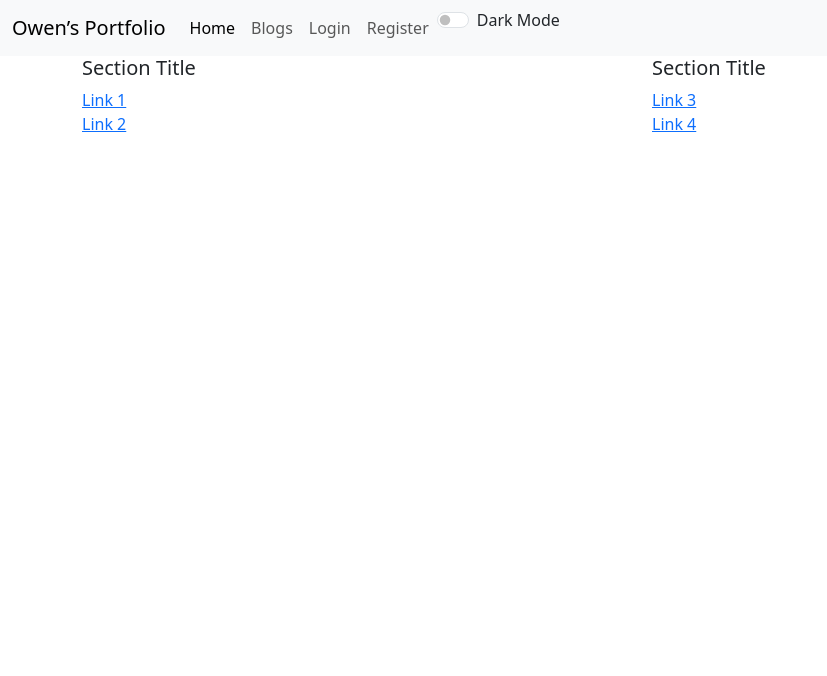
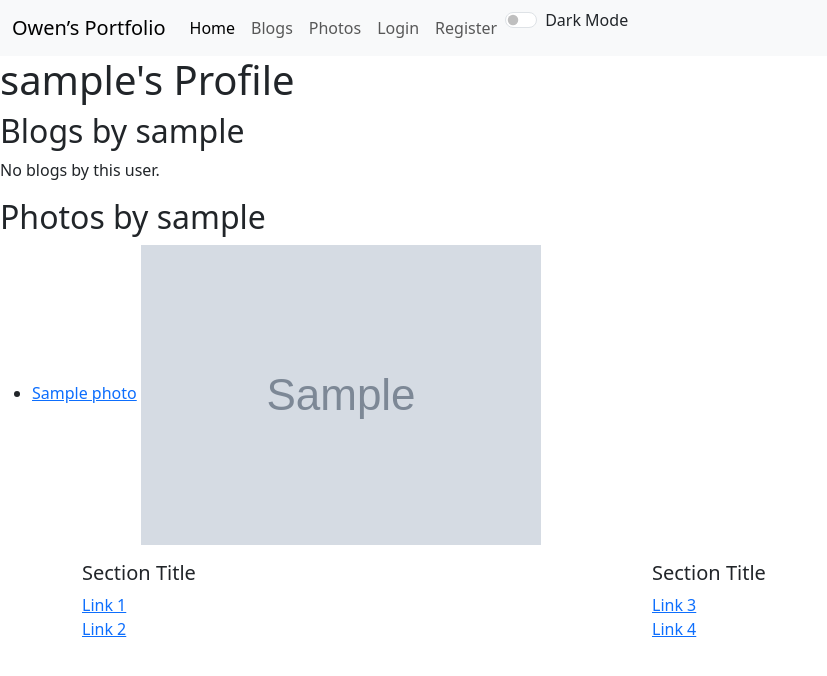
Before and after one commit to owenthcarey/django-portfolio, a Django app: a page that uses templates/base_generic.html in a window 1280 px wide. Shown: the top 676 px of the page, without its empty margins (0-827 px from the left). Run offline with Django 4.2, Linux system fonts and the light colour scheme; tables that the repository leaves empty hold one stand-in row (values such as "Sample post"); grey boxes marked "Sample" are stand-in pictures; data that the repository does not hold is empty; parts of the project's set-up code (start-up, migrations or seed data) failed here and were passed over.

Commit message:
Update profile

```diff
--- a/accounts/templates/accounts/user_profile.html
+++ b/accounts/templates/accounts/user_profile.html
@@ -1 +1,33 @@
 {% extends "base_generic.html" %}
+
+{% block content %}
+  <h1>{{ profile_user.username }}'s Profile</h1>
+  <h2>Blogs by {{ profile_user.username }}</h2>
+  {% if user_blogs %}
+    <ul>
+      {% for blog in user_blogs %}
+        <li>
+          <a href="{% url 'blogs:detail' blog.id %}">{{ blog.title }}</a>
+        </li>
+      {% endfor %}
+    </ul>
+  {% else %}
+    <p>No blogs by this user.</p>
+  {% endif %}
+
+  <h2>Photos by {{ profile_user.username }}</h2>
+  {% if user_photos %}
+    <ul>
+      {% for photo in user_photos %}
+        <li>
+          <a href="{% url 'photos:detail' photo.id %}">{{ photo.title }}</a>
+          {% if photo.image %}
+            <img src="{{ photo.image.url }}" alt="{{ photo.title }}">
+          {% endif %}
+        </li>
+      {% endfor %}
+    </ul>
+  {% else %}
+    <p>No photos by this user.</p>
+  {% endif %}
+{% endblock %}
--- a/accounts/views.py
+++ b/accounts/views.py
@@ -4,6 +4,9 @@ from django.contrib.auth.forms import UserCreationForm
 from django.contrib.auth.models import User
 from django.http import HttpRequest, HttpResponse
 from django.shortcuts import get_object_or_404, redirect, render
+
+from blogs.models import Blog
+from photos.models import Photo
 
 
 @login_required
@@ -25,4 +28,7 @@ def register(request: HttpRequest) -> HttpResponse:
 
 def user_profile(request, username):
     user = get_object_or_404(User, username=username)
-    return render(request, "accounts/user_profile.html", {"profile_user": user})
+    user_blogs = Blog.objects.filter(author=user)
+    user_photos = Photo.objects.filter(author=user)
+    context = {"profile_user": user, "user_blogs": user_blogs, "user_photos": user_photos}
+    return render(request, "accounts/user_profile.html", context)
--- a/templates/base_generic.html
+++ b/templates/base_generic.html
@@ -25,6 +25,7 @@
         <div class="navbar-nav">
           <a class="nav-link active" aria-current="page" href="{% url 'home:index' %}">Home</a>
           <a class="nav-link" href="{% url 'blogs:index' %}">Blogs</a>
+          <a class="nav-link" href="{% url 'photos:index' %}">Photos</a>
           {% if user.is_authenticated %}
             <span class="nav-link">Welcome, {{ user.username }}</span>
             <a class="nav-link" href="{% url 'accounts:logout' %}">Logout</a>
```
